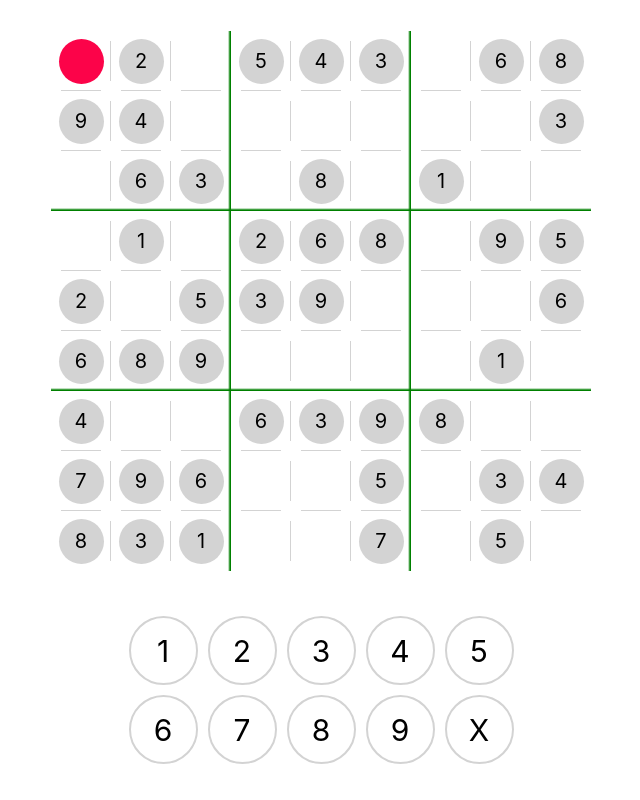
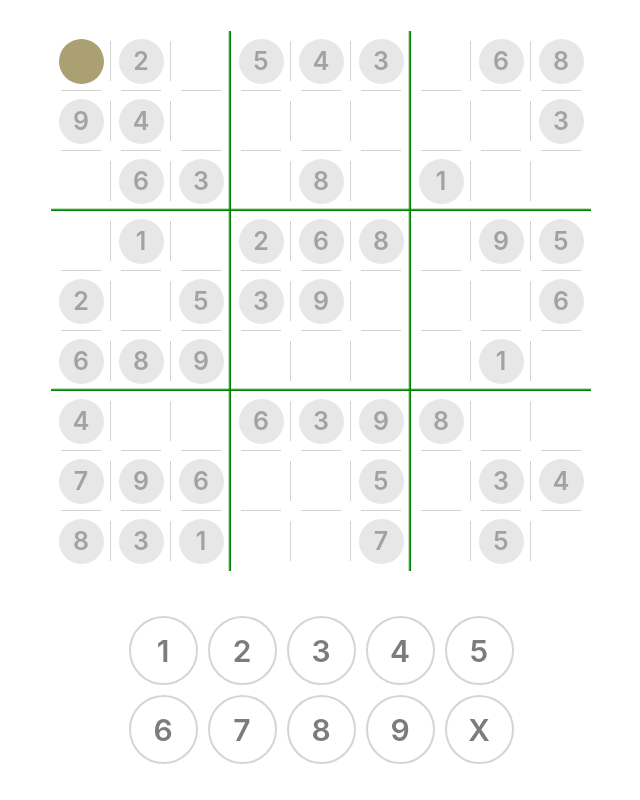
Before and after one commit to Kalandri/Sudoku, a React (Create React App) app: page / in a window 1280 px wide. Both pictures are taken after a click on the radio button 608 px from the left and 369 px from the top of the page. Shown: the whole page, without its empty margins (319-959 px from the left). Built offline with nearby package versions, Linux system fonts and the light colour scheme.

Commit message:
css changes and puzzle history implentation

```diff
--- a/src/containers/Sudoku/components/SudokuCell/index.tsx
+++ b/src/containers/Sudoku/components/SudokuCell/index.tsx
@@ -75,6 +75,7 @@ const StyledCellValue = styled.div<{
   posY: number;
   reserved: boolean | undefined;
   selectedCell: { value: number; posX: number; posY: number };
+  currentCellIsSelectedCell: boolean;
 }>`
   width: 25px;
   height: 25px;
@@ -84,17 +85,17 @@ const StyledCellValue = styled.div<{
   border-radius: 100%;
   padding: 10px;
   cursor: default;
-  font-size: 20px;
+  font-size: 25px;
+  font-weight: 600;
   ${(props) =>
-    props.selectedCell.posX === props.posX &&
-    props.selectedCell.posY === props.posY
-      ? "background-color: #fc0349;"
+    props.currentCellIsSelectedCell && !props.reserved
+      ? "background-color: #ABA072; color: white;"
       : props.selectedCell.value === props.value &&
         props.selectedCell.value !== 0
-      ? "background-color: #fc0349;"
+      ? "background-color: #BEB8A8; color: #7C7C7C;"
       : props.reserved
-      ? "background-color: lightgray;"
-      : "background-color: white;"}
+      ? "background-color: #E7E7E7; color: #A2A2A2;"
+      : "background-color: white; color: #7A7A7A;"}
 `;
 
 const SudokuCell = ({ value, posX, posY }: Props) => {
@@ -102,13 +103,24 @@ const SudokuCell = ({ value, posX, posY }: Props) => {
   const selectedCell = useSelector(selectSelectedCell);
   const initialPuzzle = useSelector(selectInitialPuzzle);
   const reserved = isCellReserved({ posX, posY }, initialPuzzle);
+  const currentCellIsSelectedCell =
+    selectedCell.posX === posX && selectedCell.posY === posY;
 
   return (
     <StyledCell
       {...{ posX, posY }}
       onClick={() => dispatch(setSelectedCell({ posX, posY }))}
     >
-      <StyledCellValue {...{ value, posX, posY, reserved, selectedCell }}>
+      <StyledCellValue
+        {...{
+          value,
+          posX,
+          posY,
+          reserved,
+          selectedCell,
+          currentCellIsSelectedCell,
+        }}
+      >
         {value !== 0 && value}
       </StyledCellValue>
     </StyledCell>
--- a/src/containers/Sudoku/components/SudokuNumberInputs/SudokuNumberInput/index.tsx
+++ b/src/containers/Sudoku/components/SudokuNumberInputs/SudokuNumberInput/index.tsx
@@ -32,12 +32,16 @@ const StyledSudokuNumberInputValue = styled.div`
   height: 25px;
   padding: 20px;
   border-radius: 100%;
-  border: 2px solid lightgray;
+  border: 2px solid #d5d5d5;
   cursor: pointer;
   font-size: 30px;
+  font-weight: 600;
+  color: #7c7c7c;
 
   &:hover {
-    background-color: lightgray;
+    background-color: #aba072;
+    border: 2px solid #aba072;
+    color: white;
   }
 `;
 
--- a/src/containers/Sudoku/slice.ts
+++ b/src/containers/Sudoku/slice.ts
@@ -3,6 +3,7 @@ import { RootState } from "../../redux/store";
 
 export interface SudokuState {
   progressPuzzle: number[][] | undefined;
+  progressPuzzleHistory: Array<number[][]>;
   solvedPuzzle: number[][] | undefined;
   initialPuzzle: number[][] | undefined;
   selectedCell: { value: number; posX: number; posY: number };
@@ -10,6 +11,7 @@ export interface SudokuState {
 
 const initialState: SudokuState = {
   progressPuzzle: undefined,
+  progressPuzzleHistory: [],
   solvedPuzzle: undefined,
   initialPuzzle: undefined,
   selectedCell: { value: 0, posX: 0, posY: 0 },
@@ -30,7 +32,19 @@ export const sudokuSlice = createSlice({
       if (state.progressPuzzle && !action.payload.reserved) {
         state.progressPuzzle[state.selectedCell.posX][state.selectedCell.posY] =
           action.payload.value;
+        state.selectedCell = {
+          ...state.selectedCell,
+          value: action.payload.value,
+        };
+
+        if (state.progressPuzzleHistory.length >= 20) {
+          state.progressPuzzleHistory.shift();
+          state.progressPuzzleHistory.push(state.progressPuzzle);
+        }
       }
+    },
+    undoProgressPuzzle: (state) => {
+      state.progressPuzzle = state.progressPuzzleHistory.pop();
     },
     setSolvedPuzzle: (state, action: PayloadAction<number[][]>) => {
       state.solvedPuzzle = action.payload;
```
Also changed, not shown: 1 other file (tests, documents, lock files or other folders).
